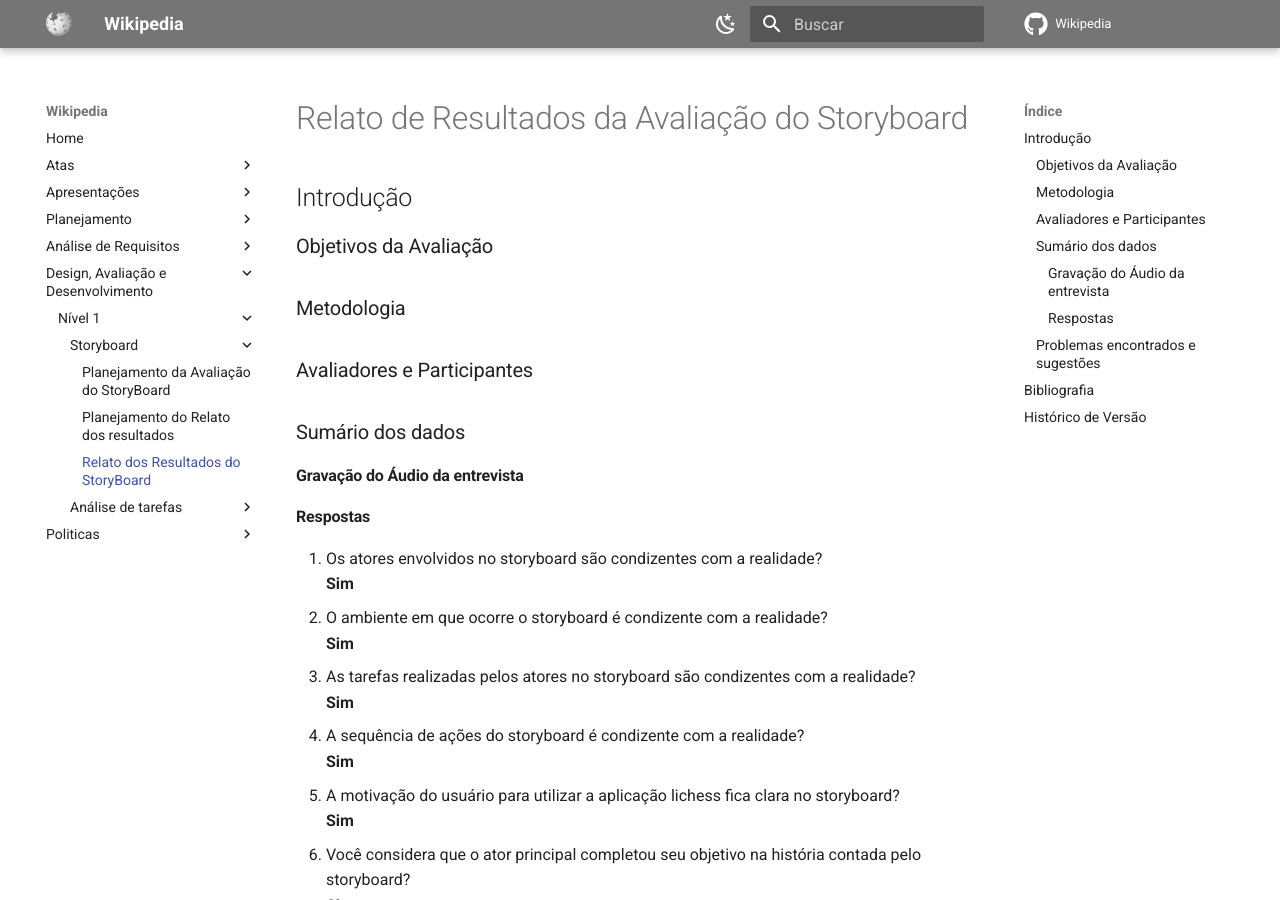
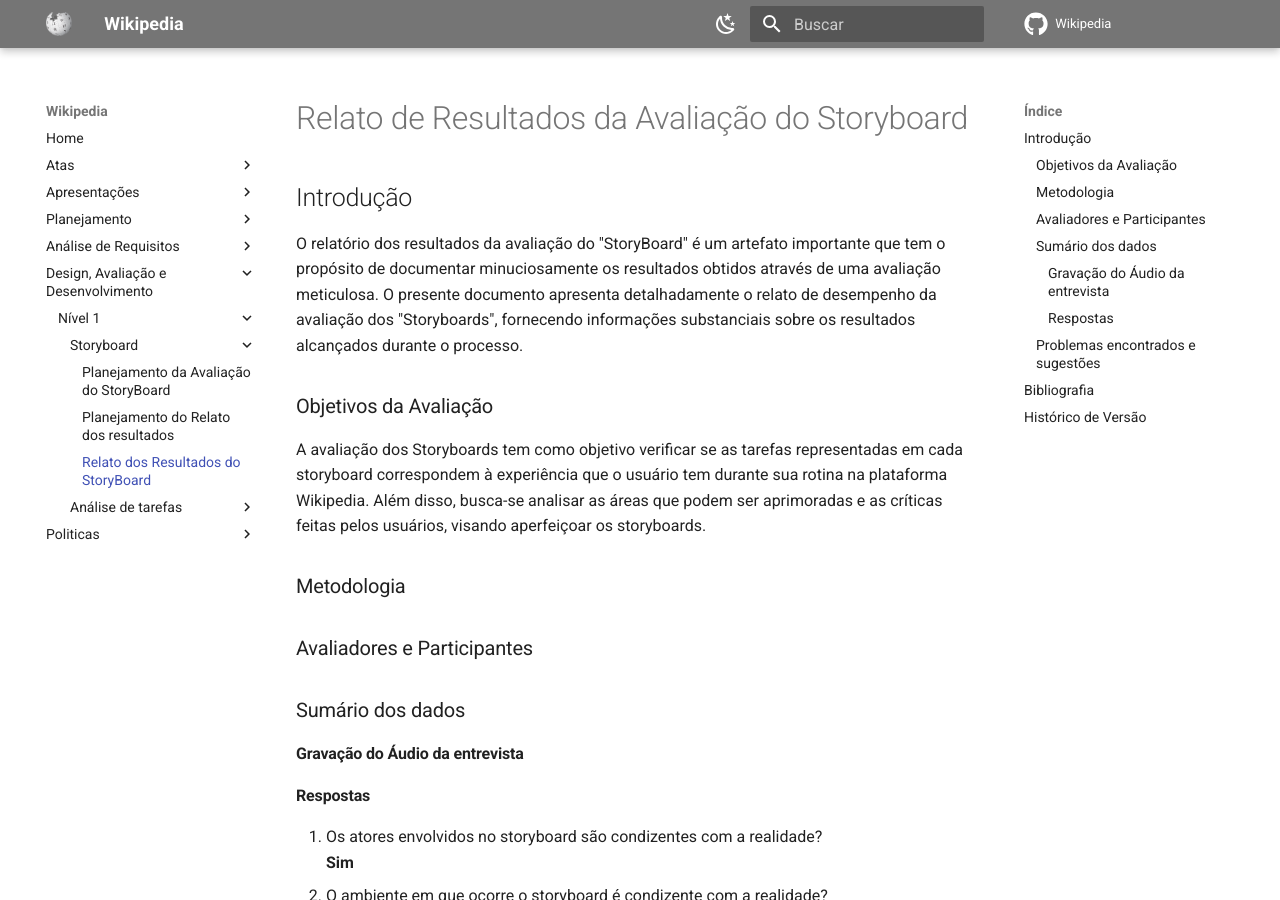
Before and after one commit to Interacao-Humano-Computador/2023.1-Wikipedia, an MkDocs documentation site: the page built from docs/design-avaliacao-desenvolvimento/nivel1/storyboard/relatoDosResultadosStoryBoard.md, in a window 1280 px wide and 900 px high. Built offline with MkDocs 1.6.1 and Material for MkDocs 9.7.7, drawn with Linux system fonts in a browser that asks for light colours; comment, search, counter and statistics services are not loaded.

Commit message:
Adicionando Introdução e objetivos
Co-authored-by: Chaydson Ferreira <chaydson14@gmail.com>

```diff
--- a/docs/design-avaliacao-desenvolvimento/nivel1/storyboard/relatoDosResultadosStoryBoard.md
+++ b/docs/design-avaliacao-desenvolvimento/nivel1/storyboard/relatoDosResultadosStoryBoard.md
@@ -2,8 +2,11 @@
 
 ## Introdução
 
+O relatório dos resultados da avaliação do "StoryBoard" é um artefato importante que tem o propósito de documentar minuciosamente os resultados obtidos através de uma avaliação meticulosa. O presente documento apresenta detalhadamente o relato de desempenho da avaliação dos "Storyboards", fornecendo informações substanciais sobre os resultados alcançados durante o processo.
+
 ### Objetivos da Avaliação
 
+A avaliação dos Storyboards tem como objetivo verificar se as tarefas representadas em cada storyboard correspondem à experiência que o usuário tem durante sua rotina na plataforma Wikipedia. Além disso, busca-se analisar as áreas que podem ser aprimoradas e as críticas feitas pelos usuários, visando aperfeiçoar os storyboards.
 
 ### Metodologia
 
```
